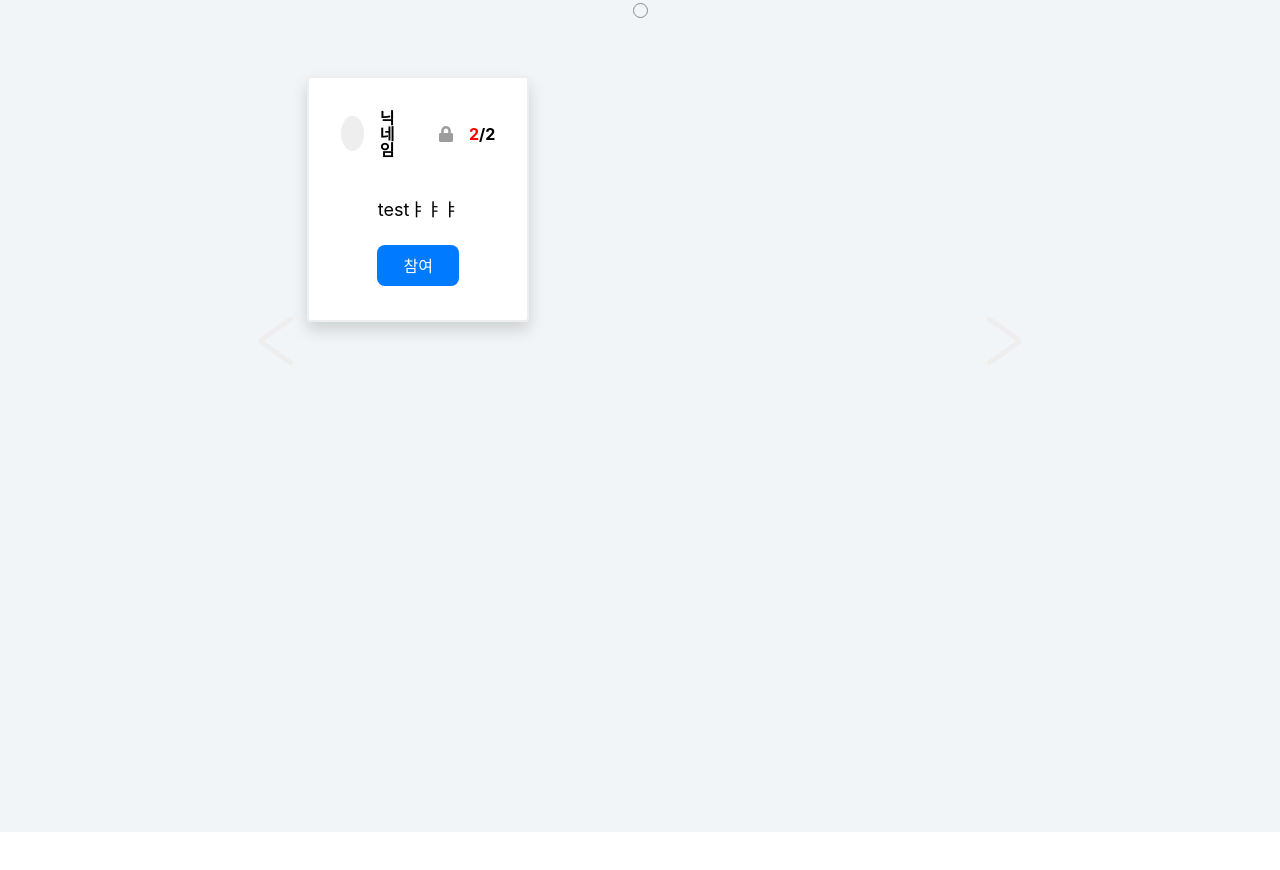
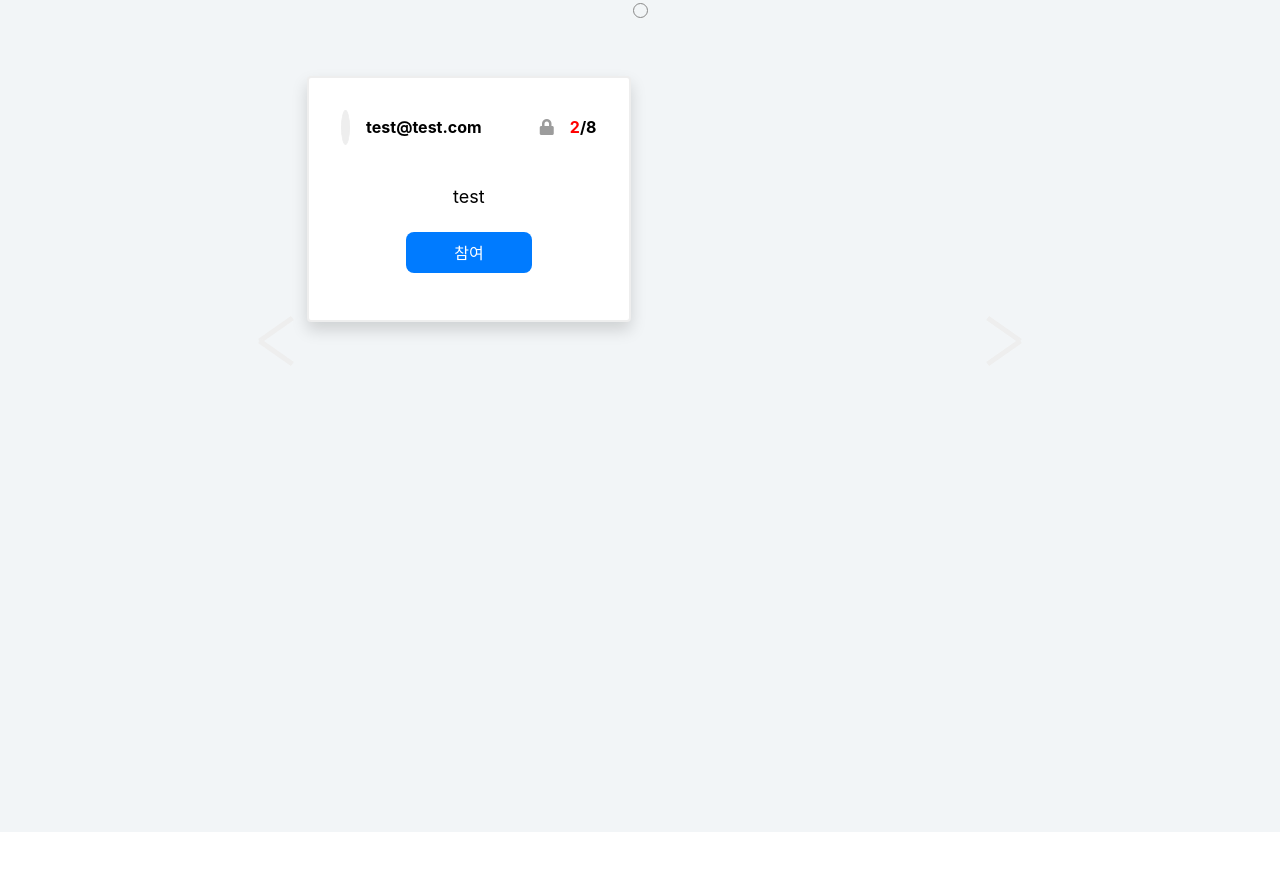
Before and after one commit to MinJeung-Kim/LandingPage, a React (Create React App) app: page / in a window 1280 px wide. Shown: the part 2415-3285 px from the top of the page. Built offline with nearby package versions, Linux system fonts and the light colour scheme; data requests are answered from the project's data file.

Commit message:
참여하기 버튼 기능 구현

```diff
--- a/db.json
+++ b/db.json
@@ -35,10 +35,10 @@
   "rooms": [
     {
       "id": "3dd389d83da3112b51d566484640b366fabdda1020e343b617288bd902cd9525",
-      "roomtitle": "testㅑㅑㅑ",
-      "username": "닉네임",
+      "userId": "test@test.com",
+      "roomtitle": "test",
       "sessionMode": 2,
-      "maxUsers": 2
+      "maxUsers": 8
     }
   ]
 }
--- a/src/components/layout/JoinWizzroom.tsx
+++ b/src/components/layout/JoinWizzroom.tsx
@@ -6,11 +6,10 @@ import styles from "./JoinWizzroom.module.css";
 import Room from "./Room";
 
 interface Post {
-  id: number;
+  id: string;
   profile: string | null;
-  avatar: string;
   roomtitle: string;
-  username: string;
+  userId: string;
   sessionMode: number;
   maxUsers: number;
 }
@@ -39,12 +38,12 @@ const JoinWizzroom: React.SFC<Props> = ({ scrollToId }) => {
         <div className={styles.gridBox}>
           {users.map((user) => (
             <Room
-              key={user.id}
+              id={user.id}
               profile={user.profile}
-              nick={user.username}
-              usertitle={user.roomtitle}
-              public={user.sessionMode}
-              headcount={user.maxUsers}
+              userId={user.userId}
+              roomtitle={user.roomtitle}
+              sessionMode={user.sessionMode}
+              maxUsers={user.maxUsers}
             />
           ))}
         </div>
--- a/src/components/layout/Room.tsx
+++ b/src/components/layout/Room.tsx
@@ -1,36 +1,41 @@
 import React from "react";
 import styles from "./Room.module.css";
 import MenuButton from "../menu/MenuButton";
+import { text } from "../../locale/ko-KR";
 
 export interface Props {
-  key: number;
-  profile?: string | null;
-  nick: string;
-  usertitle: string;
-  public: number;
-  headcount: number;
+  id: string;
+  profile: string | null;
+  roomtitle: string;
+  userId: string;
+  sessionMode: number;
+  maxUsers: number;
 }
 
 const Room: React.SFC<Props> = ({ ...props }) => {
+  console.log(props);
+  const handelonClick = () => {
+    window.location.href = `http://localhost:8080/#/room/${props.id}`;
+  };
   return (
     <div className={styles.room}>
       <div className={styles.stateBar}>
         <div className={styles.profileBox}>
           <div className={styles.profile}>{props.profile}</div>
-          <span className={styles.nick}>{props.nick}</span>
+          <span className={styles.nick}>{props.userId}</span>
         </div>
         <div className={styles.conditionBox}>
           <span className={styles.icon}>
-            {props.public === 2 && <i className="fas fa-lock"></i>}
+            {props.sessionMode === 2 && <i className="fas fa-lock"></i>}
           </span>
           <span className={styles.isJoin}>
-            <span style={{ color: "red" }}>2</span>/{props.headcount}
+            <span style={{ color: "red" }}>2</span>/{props.maxUsers}
           </span>
         </div>
       </div>
-      <h3 className={styles.roomTitle}>{props.usertitle}</h3>
+      <h3 className={styles.roomTitle}>{props.roomtitle}</h3>
       <div className={styles.buttons}>
-        <MenuButton menuName={"참여"} />
+        <MenuButton menuName={text.join} onClick={handelonClick} />
       </div>
     </div>
   );
--- a/src/components/menu/MenuBar.tsx
+++ b/src/components/menu/MenuBar.tsx
@@ -22,6 +22,7 @@ const MenuBar = React.memo(() => {
   const login = async () => {
     const response = await isLogin();
     localStorage.setItem("token", response.data.token);
+    localStorage.setItem("userId", response.data.userId);
     setInfo(response.data);
   };
 
```
